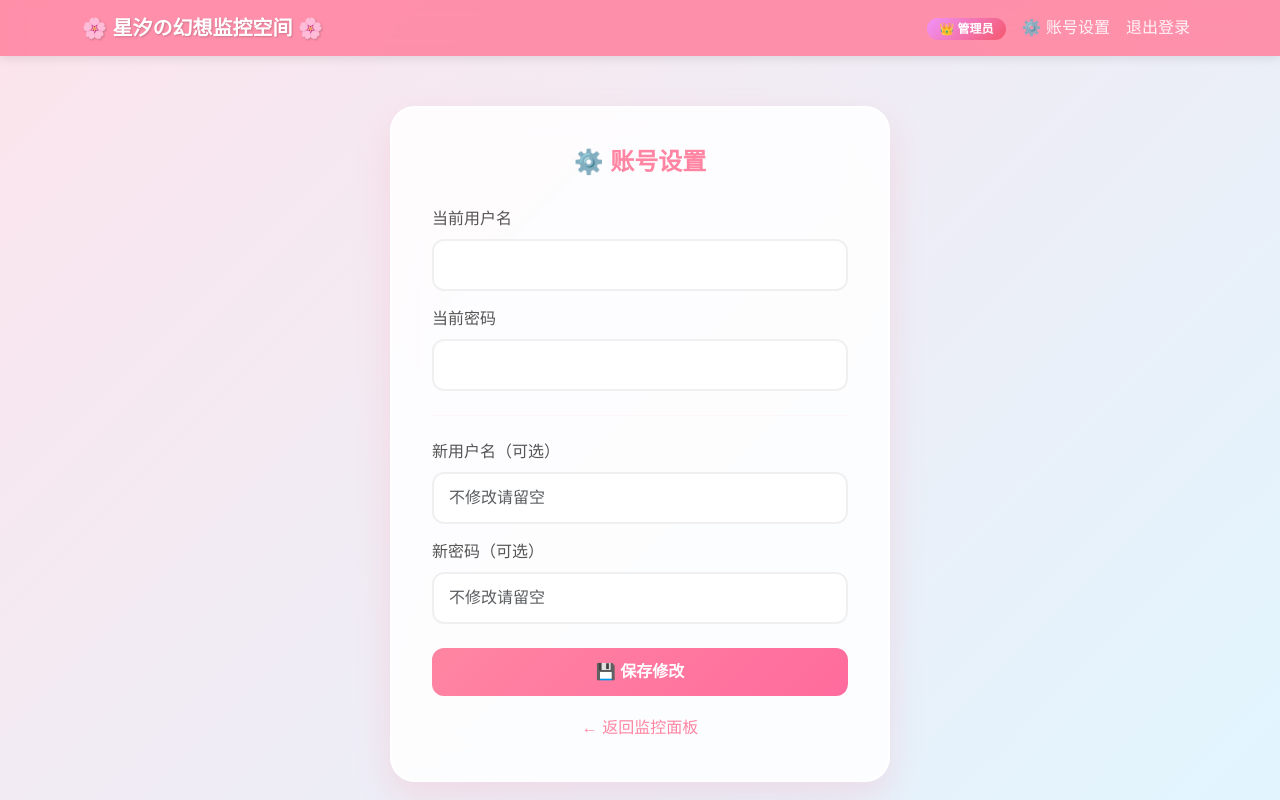
After one commit to TingHua1/test-post, a Flask app: template templates/settings.html in a window 1280 px wide. The commit adds this page. Run offline with Flask 3, Linux system fonts and the light colour scheme; the template is opened without the code that fills it, so the values that code supplies are empty.

Commit message:
feat: add account settings page to change username and password

```diff
--- a/templates/index.html
+++ b/templates/index.html
@@ -106,6 +106,9 @@
                     {% if logged_in %}
                         <li class="nav-item">
                             <span class="nav-link"><span class="admin-badge">👑 管理员</span></span>
+                        </li>
+                        <li class="nav-item">
+                            <a class="nav-link" href="{{ url_for('settings') }}">⚙️ 账号设置</a>
                         </li>
                         <li class="nav-item">
                             <a class="nav-link" href="{{ url_for('logout') }}">退出登录</a>
--- /dev/null
+++ b/templates/settings.html
@@ -0,0 +1,167 @@
+<!DOCTYPE html>
+<html lang="zh">
+<head>
+    <meta charset="UTF-8">
+    <meta name="viewport" content="width=device-width, initial-scale=1.0">
+    <title>账号设置 - 星汐の幻想监控空间 🐷</title>
+    <link href="https://cdn.jsdelivr.net/npm/bootstrap@5.3.0/dist/css/bootstrap.min.css" rel="stylesheet">
+    <style>
+        :root {
+            --primary-pink: #ff85a2;
+            --soft-blue: #a2d2ff;
+            --glass-bg: rgba(255, 255, 255, 0.85);
+        }
+        body {
+            background: linear-gradient(135deg, #fce4ec 0%, #e1f5fe 100%);
+            background-attachment: fixed;
+            font-family: 'PingFang SC', 'Hiragino Sans GB', 'Microsoft YaHei', sans-serif;
+            color: #555;
+            min-height: 100vh;
+        }
+        .navbar {
+            background: rgba(255, 133, 162, 0.9) !important;
+            backdrop-filter: blur(10px);
+            box-shadow: 0 2px 10px rgba(0,0,0,0.1);
+        }
+        .navbar-brand { font-weight: bold; color: white !important; text-shadow: 1px 1px 2px rgba(0,0,0,0.2); }
+        .nav-link { color: rgba(255,255,255,0.9) !important; }
+        .nav-link:hover { color: white !important; }
+        .settings-card {
+            background: var(--glass-bg);
+            backdrop-filter: blur(20px);
+            border-radius: 25px;
+            border: 2px solid white;
+            box-shadow: 0 15px 35px rgba(255, 133, 162, 0.2);
+            padding: 40px;
+            max-width: 500px;
+            margin: 50px auto;
+        }
+        .settings-title {
+            color: var(--primary-pink);
+            font-weight: bold;
+            text-align: center;
+            margin-bottom: 30px;
+            font-size: 1.5rem;
+        }
+        .form-control {
+            border-radius: 12px;
+            border: 2px solid #f0f0f0;
+            padding: 12px 15px;
+            transition: all 0.3s ease;
+        }
+        .form-control:focus {
+            border-color: var(--primary-pink);
+            box-shadow: 0 0 0 0.2rem rgba(255, 133, 162, 0.25);
+        }
+        .btn-save {
+            background: linear-gradient(135deg, var(--primary-pink) 0%, #ff6b9d 100%);
+            border: none;
+            border-radius: 12px;
+            padding: 12px;
+            color: white;
+            font-weight: bold;
+            width: 100%;
+            transition: all 0.3s ease;
+        }
+        .btn-save:hover {
+            transform: translateY(-2px);
+            box-shadow: 0 5px 15px rgba(255, 133, 162, 0.4);
+            color: white;
+        }
+        .alert {
+            border-radius: 12px;
+            border: none;
+        }
+        .back-link {
+            text-align: center;
+            margin-top: 20px;
+        }
+        .back-link a {
+            color: var(--primary-pink);
+            text-decoration: none;
+            transition: all 0.3s ease;
+        }
+        .back-link a:hover {
+            color: #ff6b9d;
+            text-decoration: underline;
+        }
+        .admin-badge {
+            background: linear-gradient(135deg, #f093fb 0%, #f5576c 100%);
+            color: white;
+            border-radius: 15px;
+            padding: 4px 12px;
+            font-size: 0.75rem;
+            font-weight: bold;
+        }
+    </style>
+</head>
+<body>
+    <nav class="navbar navbar-expand-lg">
+        <div class="container">
+            <a class="navbar-brand" href="{{ url_for('index') }}">🌸 星汐の幻想监控空间 🌸</a>
+            <div class="collapse navbar-collapse" id="navbarNav">
+                <ul class="navbar-nav ms-auto">
+                    <li class="nav-item">
+                        <span class="nav-link"><span class="admin-badge">👑 管理员</span></span>
+                    </li>
+                    <li class="nav-item">
+                        <a class="nav-link" href="{{ url_for('settings') }}">⚙️ 账号设置</a>
+                    </li>
+                    <li class="nav-item">
+                        <a class="nav-link" href="{{ url_for('logout') }}">退出登录</a>
+                    </li>
+                </ul>
+            </div>
+        </div>
+    </nav>
+
+    <div class="container">
+        <div class="settings-card">
+            <h2 class="settings-title">⚙️ 账号设置</h2>
+
+            {% with messages = get_flashed_messages(with_categories=true) %}
+                {% if messages %}
+                    {% for category, message in messages %}
+                        <div class="alert alert-{{ 'danger' if category == 'error' else 'success' }} alert-dismissible fade show" role="alert">
+                            {{ message }}
+                            <button type="button" class="btn-close" data-bs-dismiss="alert"></button>
+                        </div>
+                    {% endfor %}
+                {% endif %}
+            {% endwith %}
+
+            <form method="POST" action="{{ url_for('settings') }}">
+                <div class="mb-3">
+                    <label for="current_username" class="form-label">当前用户名</label>
+                    <input type="text" class="form-control" id="current_username" name="current_username" value="{{ current_username }}" required>
+                </div>
+
+                <div class="mb-3">
+                    <label for="current_password" class="form-label">当前密码</label>
+                    <input type="password" class="form-control" id="current_password" name="current_password" required>
+                </div>
+
+                <hr class="my-4" style="border-color: rgba(255, 133, 162, 0.2);">
+
+                <div class="mb-3">
+                    <label for="new_username" class="form-label">新用户名（可选）</label>
+                    <input type="text" class="form-control" id="new_username" name="new_username" placeholder="不修改请留空">
+                </div>
+
+                <div class="mb-4">
+                    <label for="new_password" class="form-label">新密码（可选）</label>
+                    <input type="password" class="form-control" id="new_password" name="new_password" placeholder="不修改请留空">
+                </div>
+
+                <button type="submit" class="btn btn-save">💾 保存修改</button>
+            </form>
+
+            <div class="back-link">
+                <a href="{{ url_for('index') }}">← 返回监控面板</a>
+            </div>
+        </div>
+    </div>
+
+    <script src="https://cdn.jsdelivr.net/npm/bootstrap@5.3.0/dist/js/bootstrap.bundle.min.js"></script>
+</body>
+</html>
```
Also changed, not shown: app.py (+29 -0 lines).
